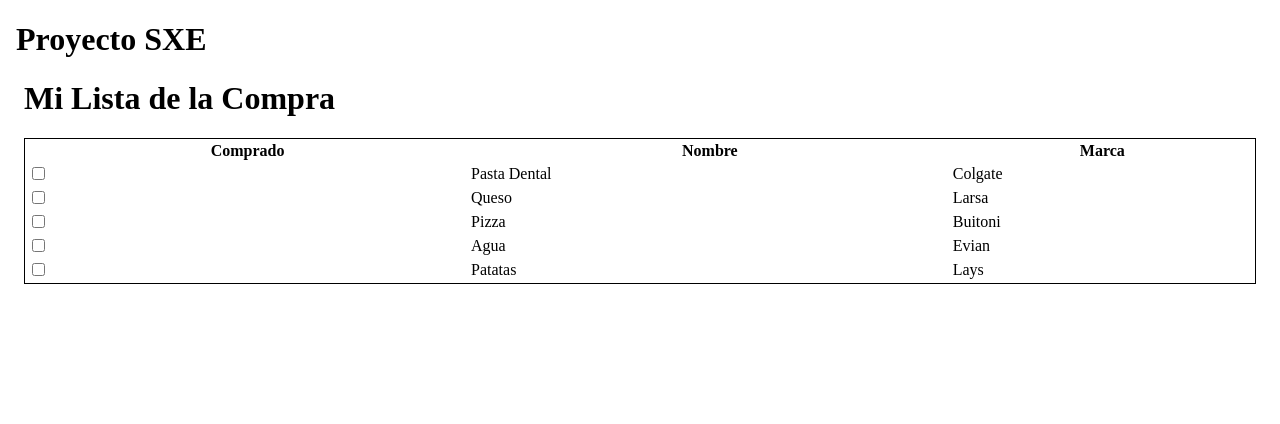
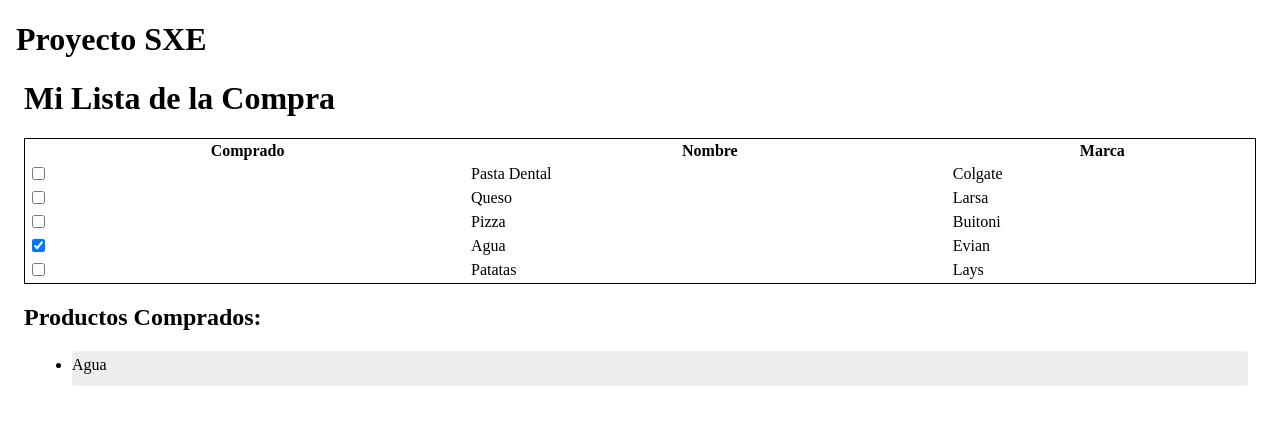
Before and after one commit to fsancheztemprano/SXE_ListaDeCompra, an Angular app: page / in a window 1280 px wide. Shown: the top 424 px of the page. Built offline with nearby package versions, Linux system fonts and the light colour scheme.

Commit message:
2 - Opción de 'comprado', con lo que los productos pasan a la parte inferior

```diff
--- a/src/app/MockProductos.ts
+++ b/src/app/MockProductos.ts
@@ -4,6 +4,6 @@
   {nombre: 'Pasta Dental', marca: 'Colgate', comprado: false},
   {nombre: 'Queso', marca: 'Larsa', comprado: false},
   {nombre: 'Pizza', marca: 'Buitoni', comprado: false},
-  {nombre: 'Agua', marca: 'Evian', comprado: false},
+  {nombre: 'Agua', marca: 'Evian', comprado: true},
   {nombre: 'Patatas', marca: 'Lays', comprado: false}
 ];
--- a/src/app/lista-productos/lista-productos.component.css
+++ b/src/app/lista-productos/lista-productos.component.css
@@ -6,3 +6,20 @@
 .producto:hover {
   background: #607D8B;
 }
+
+
+li {
+  position: relative;
+  background-color: #EEE;
+  margin: .5em;
+  padding: .3em 0;
+  height: 1.6em;
+  border-radius: 4px;
+}
+
+li:hover {
+  color: #607D8B;
+  background-color: #DDD;
+  left: .1em;
+  font-weight: bolder;
+}
--- a/src/app/lista-productos/lista-productos.component.html
+++ b/src/app/lista-productos/lista-productos.component.html
@@ -8,10 +8,20 @@
   </tr>
   <tr *ngFor="let producto of productos index as i;" class="producto">
     <td>
-      <input type="checkbox" name="comprado-{{i}}" [ngModel]="producto.comprado">
+      <input type="checkbox" name="comprado-{{i}}" [(ngModel)]="producto.comprado">
+
     </td>
     <td>{{producto.nombre}}</td>
     <td>{{producto.marca}}</td>
   </tr>
 </table>
+
+
+<h2>Productos Comprados:</h2>
+<ul>
+<span *ngFor="let producto of productos;">
+  <li *ngIf="producto.comprado">{{producto.nombre}}</li>
+</span>
+</ul>
+
 </body>
```
